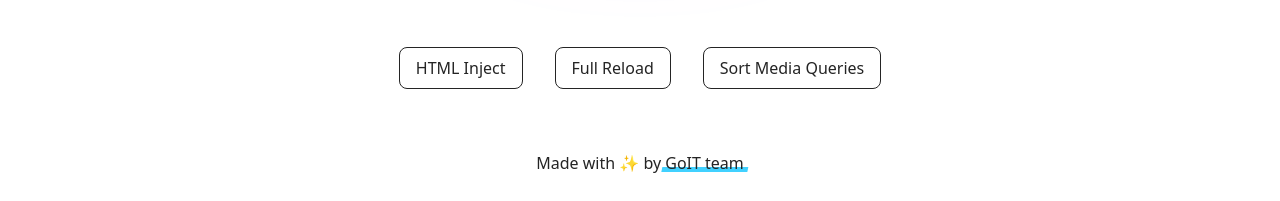
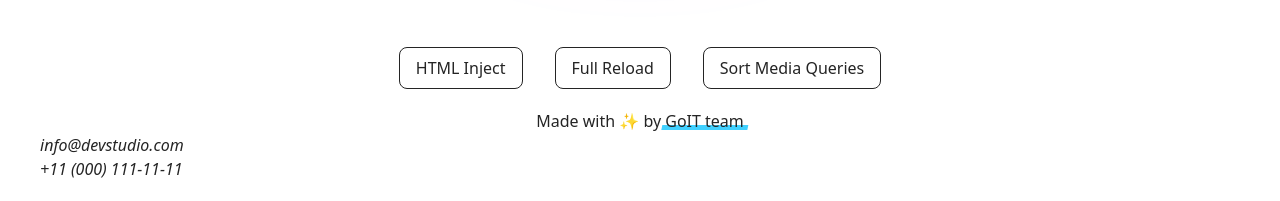
Before and after one commit to VuToV-Mykola/project-new-generation-25, a website built with Vite: page src/index.html in a window 1280 px wide. Shown: the part 605-806 px from the top of the page. Built offline with nearby package versions, Linux system fonts and the light colour scheme.

Commit message:
edit footer.html : add address block

```diff
--- a/src/partials/footer.html
+++ b/src/partials/footer.html
@@ -11,5 +11,29 @@
         GoIT team
       </a>
     </p>
+    <address class="address">
+    <!-- Українською: Контактна інформація / English: Contact Information -->
+               <ul class="contacts-list">
+            <!-- Українською: Ненумерований список / English: Unordered List -->
+            <li class="contacts-item">
+              <!-- Українською: Елемент списку / English: List item -->
+              <a
+                class="contacts-link"
+                href="mailto:info@devstudio.com"
+                target="_blank"
+                rel="noopener">
+                <!-- Українською: Гіперпосилання / English: Hyperlink -->
+                info@devstudio.com
+              </a>
+            </li>
+            <li class="contacts-item">
+              <!-- Українською: Елемент списку / English: List item -->
+              <a class="contacts-link" href="tel:+110001111111" target="_blank" rel="noopener">
+                <!-- Українською: Гіперпосилання / English: Hyperlink -->
+                +11 (000) 111-11-11
+              </a>
+            </li>
+          </ul>
+    </address>
   </div>
 </footer>
```
